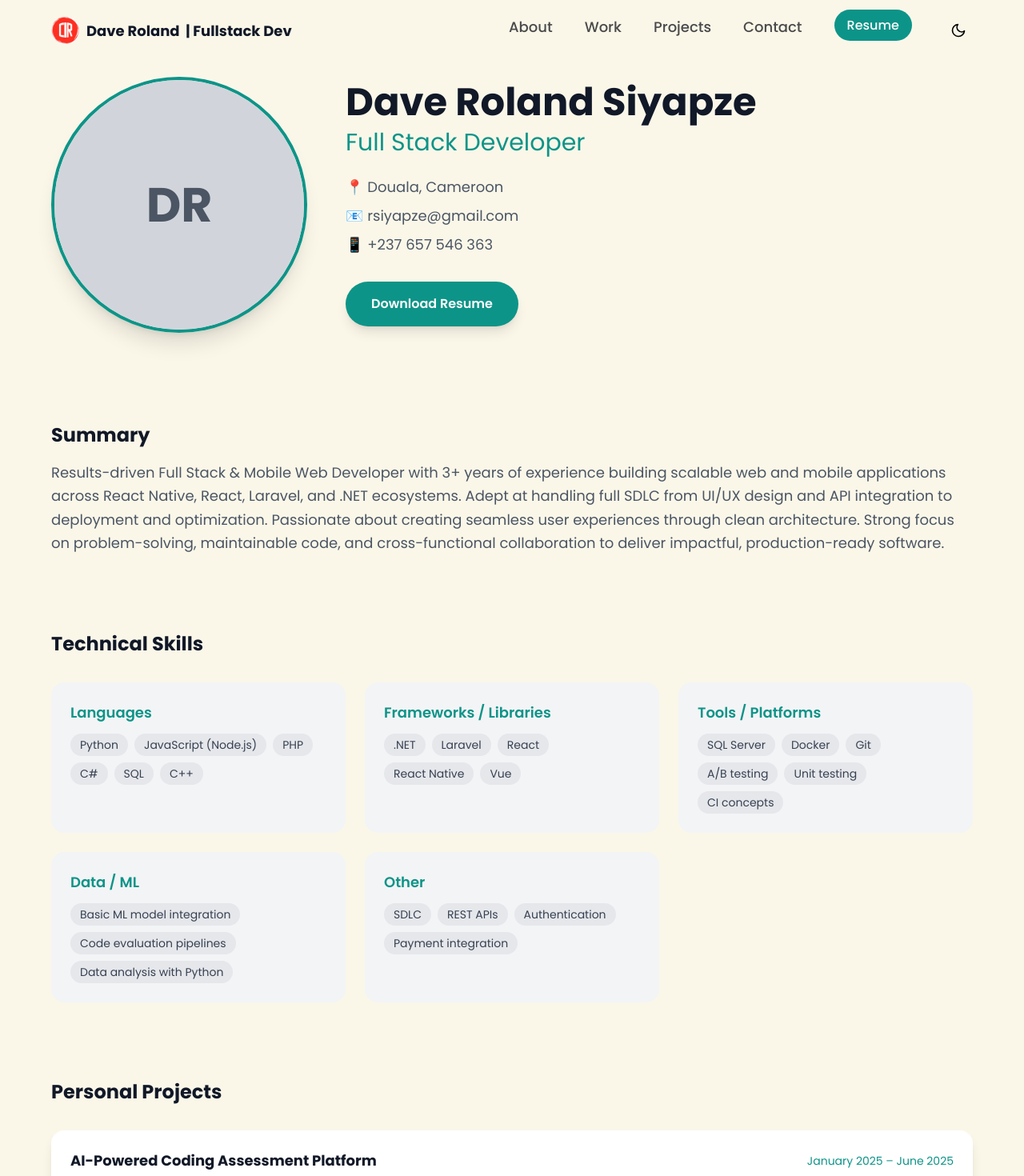
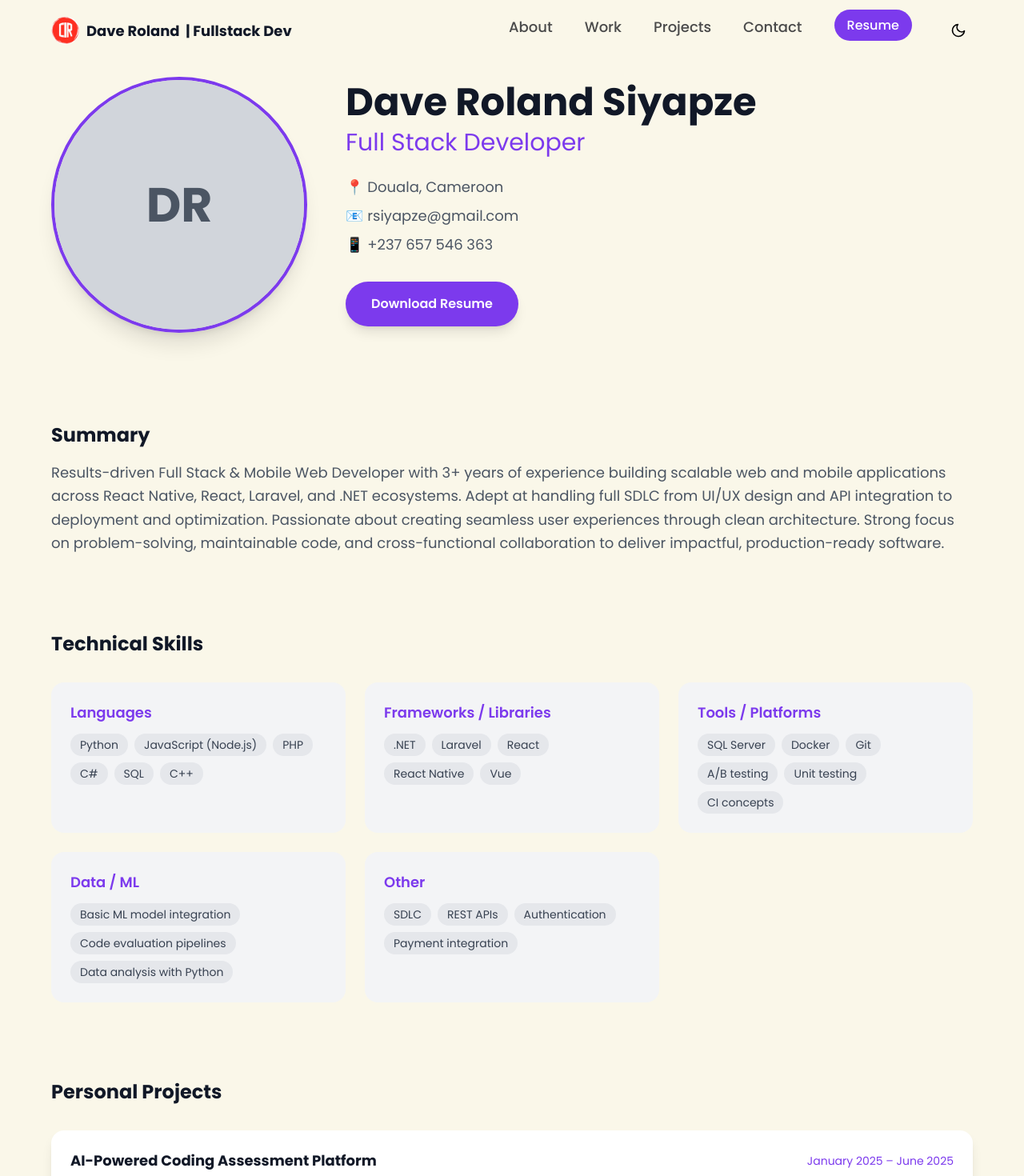
Before and after one commit to Roland-Siyapze/SiyapzeDavePortfolio, a React (Vite) app: page /about in a window 1280 px wide. Shown: the top 1470 px of the page at 80% size. Built offline with nearby package versions, Linux system fonts and the light colour scheme.

Commit message:
style(ui): change primary color from teal to violet

```diff
--- a/src/components/About.jsx
+++ b/src/components/About.jsx
@@ -75,7 +75,7 @@ const About = () => {
       <div className="mt-16 text-center">
         <Link
           to="/about"
-          className="inline-block px-8 py-4 bg-teal-600 hover:bg-teal-700 text-white font-semibold rounded-full transition-all duration-300 shadow-lg hover:shadow-xl transform hover:-translate-y-1"
+          className="inline-block px-8 py-4 bg-violet-600 hover:bg-violet-700 text-white font-semibold rounded-full transition-all duration-300 shadow-lg hover:shadow-xl transform hover:-translate-y-1"
         >
           Learn More About Me
         </Link>
--- a/src/components/AboutPage.jsx
+++ b/src/components/AboutPage.jsx
@@ -75,7 +75,7 @@ const AboutPage = () => {
           <div className="flex flex-col md:flex-row items-center gap-12">
             {/* Profile Image - Left Column */}
             <div className="flex-shrink-0">
-              <div className="w-64 h-64 md:w-80 md:h-80 rounded-full overflow-hidden border-4 border-teal-600 shadow-xl">
+              <div className="w-64 h-64 md:w-80 md:h-80 rounded-full overflow-hidden border-4 border-violet-600 shadow-xl">
                 {/* Note: Replace with actual profile image when available */}
                 <div className={`w-full h-full flex items-center justify-center ${isDarkMode ? "bg-tertiary" : "bg-gray-300"}`}>
                   <span className={`text-6xl font-bold ${isDarkMode ? "text-white" : "text-gray-600"}`}>DR</span>
@@ -88,7 +88,7 @@ const AboutPage = () => {
               <h1 className={`text-4xl md:text-5xl font-bold ${isDarkMode ? "text-white" : "text-gray-900"}`}>
                 {personalInfo.name}
               </h1>
-              <h2 className={`text-2xl md:text-3xl mt-2 ${isDarkMode ? "text-teal-400" : "text-teal-600"}`}>
+              <h2 className={`text-2xl md:text-3xl mt-2 ${isDarkMode ? "text-violet-400" : "text-violet-600"}`}>
                 {personalInfo.title}
               </h2>
               <div className={`mt-6 text-lg ${isDarkMode ? "text-secondary" : "text-gray-600"}`}>
@@ -107,7 +107,7 @@ const AboutPage = () => {
               <a
                 href={cv}
                 download="Dave_Roland_Siyapze_Resume.pdf"
-                className="inline-block mt-8 px-8 py-4 bg-teal-600 hover:bg-teal-700 text-white font-semibold rounded-full transition-all duration-300 shadow-lg hover:shadow-xl transform hover:-translate-y-1"
+                className="inline-block mt-8 px-8 py-4 bg-violet-600 hover:bg-violet-700 text-white font-semibold rounded-full transition-all duration-300 shadow-lg hover:shadow-xl transform hover:-translate-y-1"
               >
                 Download Resume
               </a>
@@ -145,7 +145,7 @@ const AboutPage = () => {
               variants={fadeIn("right", "spring", 0.1, 0.75)}
               className={`p-6 rounded-2xl ${isDarkMode ? "bg-tertiary" : "bg-gray-100"}`}
             >
-              <h4 className={`text-lg font-semibold mb-3 ${isDarkMode ? "text-teal-400" : "text-teal-600"}`}>
+              <h4 className={`text-lg font-semibold mb-3 ${isDarkMode ? "text-violet-400" : "text-violet-600"}`}>
                 Languages
               </h4>
               <div className="flex flex-wrap gap-2">
@@ -165,7 +165,7 @@ const AboutPage = () => {
               variants={fadeIn("right", "spring", 0.2, 0.75)}
               className={`p-6 rounded-2xl ${isDarkMode ? "bg-tertiary" : "bg-gray-100"}`}
             >
-              <h4 className={`text-lg font-semibold mb-3 ${isDarkMode ? "text-teal-400" : "text-teal-600"}`}>
+              <h4 className={`text-lg font-semibold mb-3 ${isDarkMode ? "text-violet-400" : "text-violet-600"}`}>
                 Frameworks / Libraries
               </h4>
               <div className="flex flex-wrap gap-2">
@@ -185,7 +185,7 @@ const AboutPage = () => {
               variants={fadeIn("right", "spring", 0.3, 0.75)}
               className={`p-6 rounded-2xl ${isDarkMode ? "bg-tertiary" : "bg-gray-100"}`}
             >
-              <h4 className={`text-lg font-semibold mb-3 ${isDarkMode ? "text-teal-400" : "text-teal-600"}`}>
+              <h4 className={`text-lg font-semibold mb-3 ${isDarkMode ? "text-violet-400" : "text-violet-600"}`}>
                 Tools / Platforms
               </h4>
               <div className="flex flex-wrap gap-2">
@@ -205,7 +205,7 @@ const AboutPage = () => {
               variants={fadeIn("right", "spring", 0.4, 0.75)}
               className={`p-6 rounded-2xl ${isDarkMode ? "bg-tertiary" : "bg-gray-100"}`}
             >
-              <h4 className={`text-lg font-semibold mb-3 ${isDarkMode ? "text-teal-400" : "text-teal-600"}`}>
+              <h4 className={`text-lg font-semibold mb-3 ${isDarkMode ? "text-violet-400" : "text-violet-600"}`}>
                 Data / ML
               </h4>
               <div className="flex flex-wrap gap-2">
@@ -225,7 +225,7 @@ const AboutPage = () => {
               variants={fadeIn("right", "spring", 0.5, 0.75)}
               className={`p-6 rounded-2xl ${isDarkMode ? "bg-tertiary" : "bg-gray-100"}`}
             >
-              <h4 className={`text-lg font-semibold mb-3 ${isDarkMode ? "text-teal-400" : "text-teal-600"}`}>
+              <h4 className={`text-lg font-semibold mb-3 ${isDarkMode ? "text-violet-400" : "text-violet-600"}`}>
                 Other
               </h4>
               <div className="flex flex-wrap gap-2">
@@ -264,7 +264,7 @@ const AboutPage = () => {
                   <h4 className={`text-lg font-bold ${isDarkMode ? "text-white" : "text-gray-900"}`}>
                     {project.name}
                   </h4>
-                  <span className={`mt-2 md:mt-0 text-sm ${isDarkMode ? "text-teal-400" : "text-teal-600"}`}>
+                  <span className={`mt-2 md:mt-0 text-sm ${isDarkMode ? "text-violet-400" : "text-violet-600"}`}>
                     {project.period}
                   </span>
                 </div>
@@ -308,7 +308,7 @@ const AboutPage = () => {
                 <ul className={`space-y-3 ${isDarkMode ? "text-secondary" : "text-gray-600"}`}>
                   {certifications.map((cert, index) => (
                     <li key={index} className="flex items-start gap-2">
-                      <span className="text-teal-500">✓</span>
+                      <span className="text-violet-500">✓</span>
                       {cert}
                     </li>
                   ))}
@@ -349,7 +349,7 @@ const AboutPage = () => {
         <div className="max-w-7xl mx-auto text-center">
           <Link
             to="/"
-            className="inline-flex items-center gap-2 px-6 py-3 rounded-full bg-teal-600 hover:bg-teal-700 text-white font-semibold transition-all duration-300"
+            className="inline-flex items-center gap-2 px-6 py-3 rounded-full bg-violet-600 hover:bg-violet-700 text-white font-semibold transition-all duration-300"
           >
             ← Back to Home
           </Link>
--- a/src/components/Navbar.jsx
+++ b/src/components/Navbar.jsx
@@ -80,7 +80,7 @@ const Navbar = () => {
             <a
               href={cv}
               download="Dave_Roland_Siyapze_Resume.pdf"
-              className="px-4 py-2 bg-teal-600 hover:bg-teal-700 text-white font-medium rounded-full transition-colors text-[16px]"
+              className="px-4 py-2 bg-violet-600 hover:bg-violet-700 text-white font-medium rounded-full transition-colors text-[16px]"
             >
               Resume
             </a>
```
